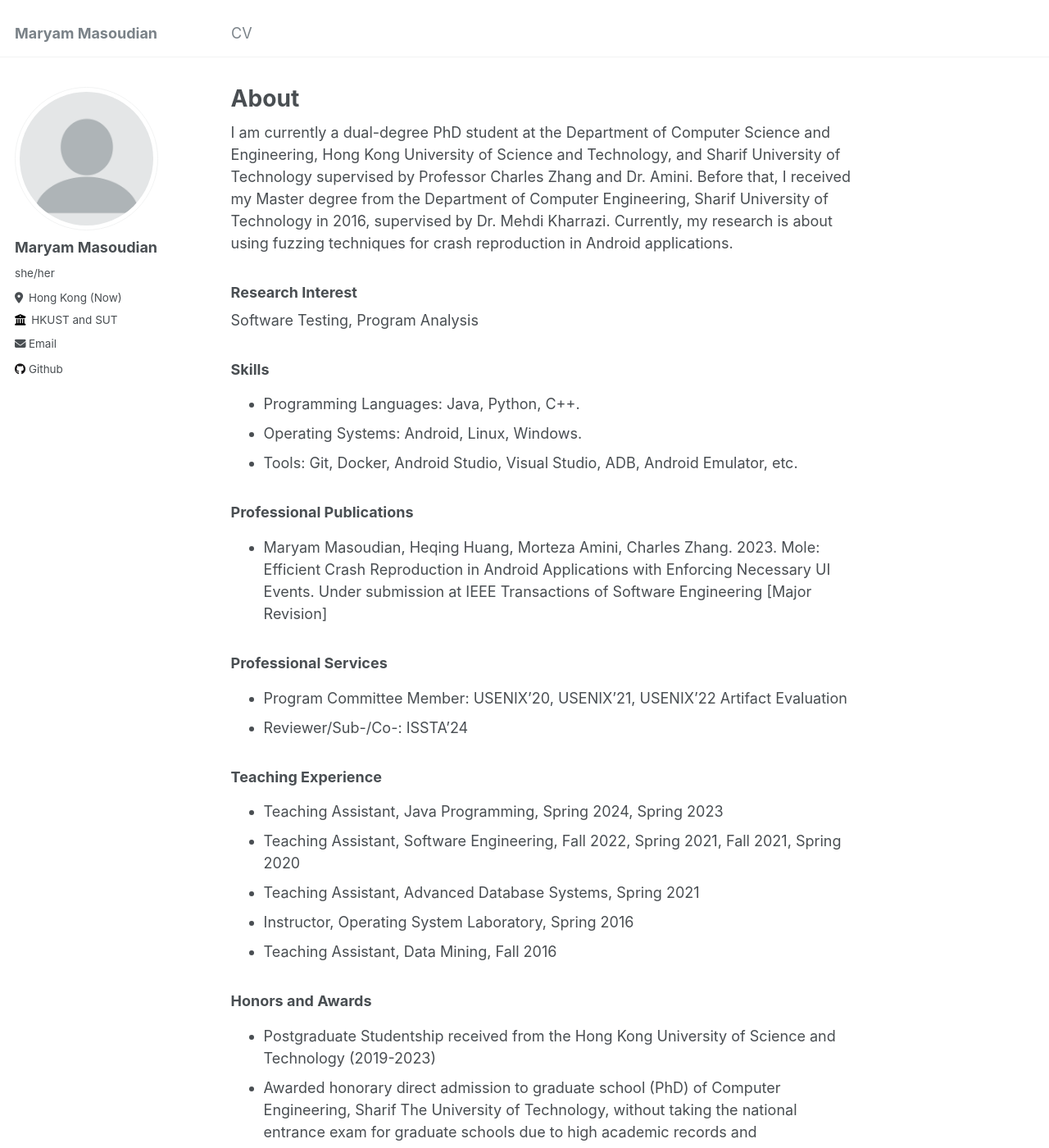
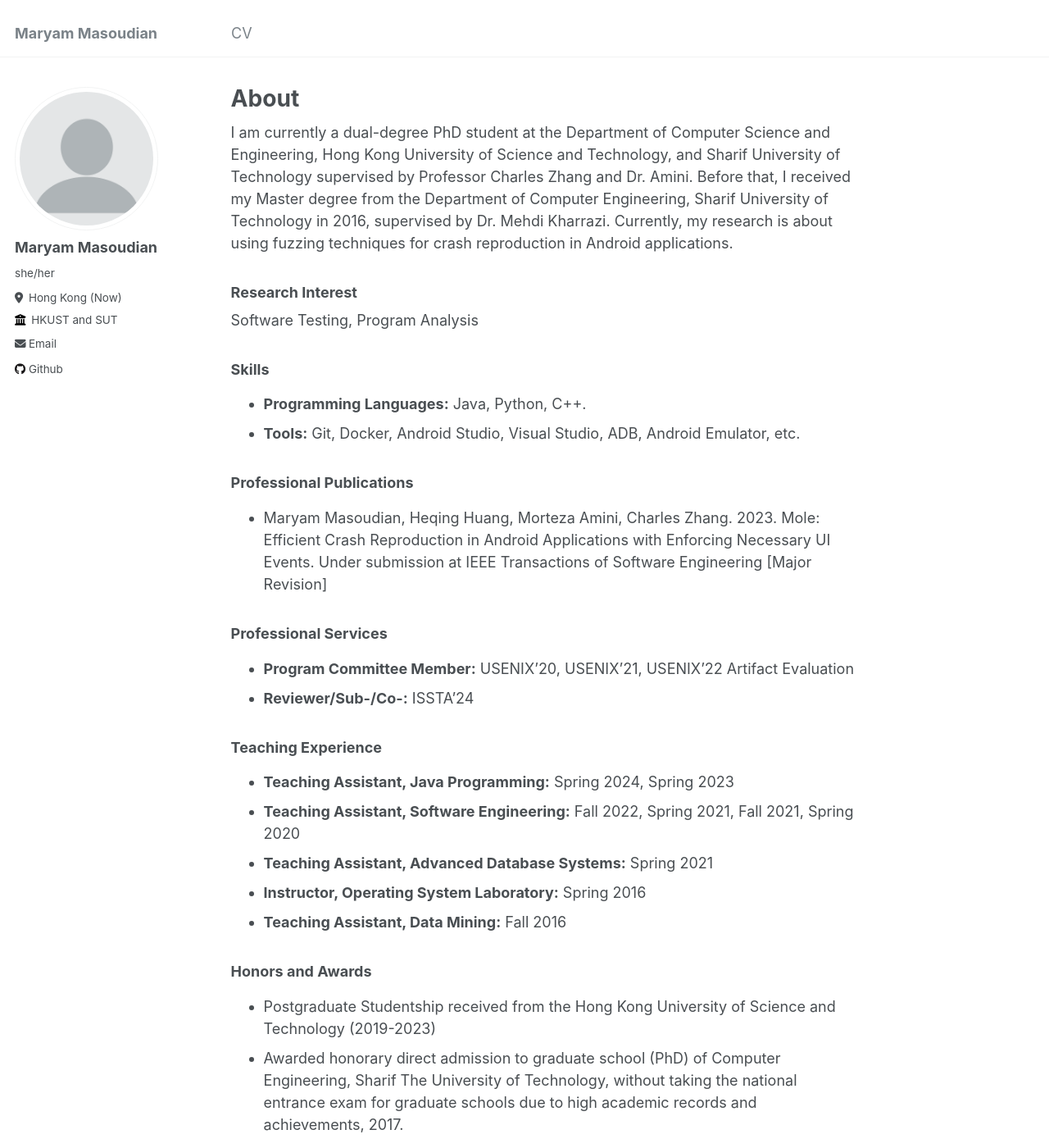
Before and after one commit to maryammsd/maryammsd.github.io, a Jekyll site: the page built from _pages/about.md, in a window 1280 px wide and 1400 px high. Shown: the whole window at 82% size. Built offline with Jekyll 4.4.1, drawn with Linux system fonts in a browser that asks for light colours.

Commit message:
Update about.md

```diff
--- a/_pages/about.md
+++ b/_pages/about.md
@@ -13,23 +13,22 @@ I am currently a dual-degree PhD student at the Department of Computer Science a
 Software Testing, Program Analysis
 
 ### Skills
-* Programming Languages: Java, Python, C++.
-* Operating Systems: Android, Linux, Windows.
-* Tools: Git, Docker, Android Studio, Visual Studio, ADB, Android Emulator, etc.
+* **Programming Languages:** Java, Python, C++.
+* **Tools:** Git, Docker, Android Studio, Visual Studio, ADB, Android Emulator, etc.
 
 ### Professional Publications
 * Maryam Masoudian, Heqing Huang, Morteza Amini, Charles Zhang. 2023. Mole: Efficient Crash Reproduction in Android Applications with Enforcing Necessary UI Events. Under submission at IEEE Transactions of Software Engineering [Major Revision]
 
 ### Professional Services
-* Program Committee Member: USENIX’20, USENIX’21, USENIX’22 Artifact Evaluation
-* Reviewer/Sub-/Co-: ISSTA’24
+* **Program Committee Member:** USENIX’20, USENIX’21, USENIX’22 Artifact Evaluation
+* **Reviewer/Sub-/Co-:** ISSTA’24
 
 ### Teaching Experience
-* Teaching Assistant, Java Programming, Spring 2024, Spring 2023
-* Teaching Assistant, Software Engineering, Fall 2022, Spring 2021, Fall 2021, Spring 2020
-* Teaching Assistant, Advanced Database Systems, Spring 2021
-* Instructor, Operating System Laboratory, Spring 2016
-* Teaching Assistant, Data Mining, Fall 2016
+* **Teaching Assistant, Java Programming:** Spring 2024, Spring 2023
+* **Teaching Assistant, Software Engineering:** Fall 2022, Spring 2021, Fall 2021, Spring 2020
+* **Teaching Assistant, Advanced Database Systems:** Spring 2021
+* **Instructor, Operating System Laboratory:** Spring 2016
+* **Teaching Assistant, Data Mining:** Fall 2016
 
 ### Honors and Awards
 * Postgraduate Studentship received from the Hong Kong University of Science and Technology
```
